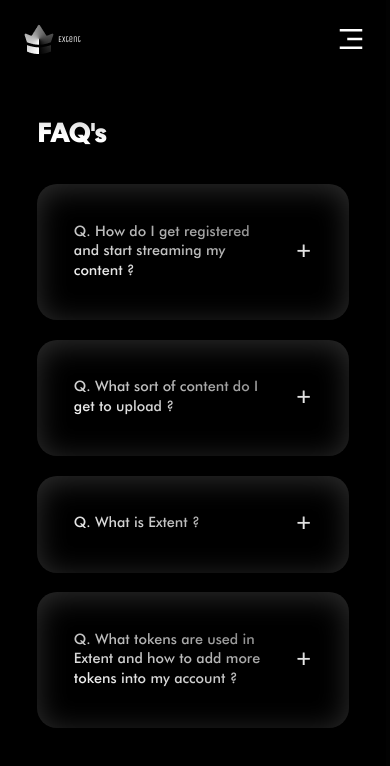
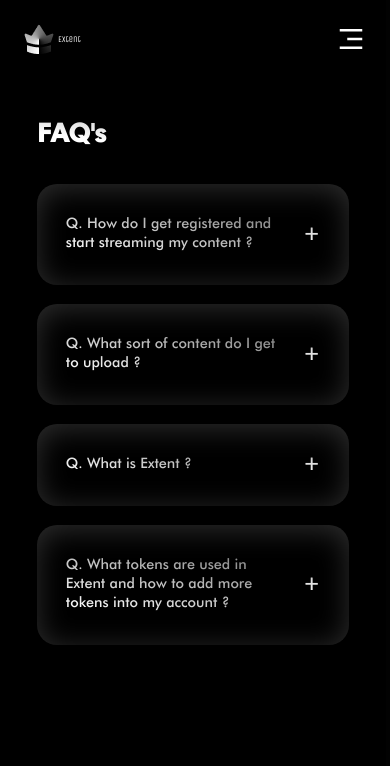
Before and after one commit to Extent-Org/Extent-Frontend, a React (Create React App) app: page /faq in a window 390 px wide. Shown: the top 766 px of the page. Built offline with nearby package versions, Linux system fonts and the light colour scheme.

Commit message:
Fix: Phone Responsive Paddings

```diff
--- a/src/components/FAQPage/Accordion/Accordion.scss
+++ b/src/components/FAQPage/Accordion/Accordion.scss
@@ -98,22 +98,18 @@
             font-size: 0.9rem;
             line-height: 1.2rem;
             &-q {
-                padding: 1rem;
             }
 
             &-sign {
-                padding: 1rem;
                 font-size: 1.3rem;
             }
         }
 
         &__answer {
-            padding: 0 1rem;
             &-ans {
                 font-size: 0.7rem;
             }
             &--opened {
-                padding-bottom: 1.2rem;
             }
         }
     }
```
